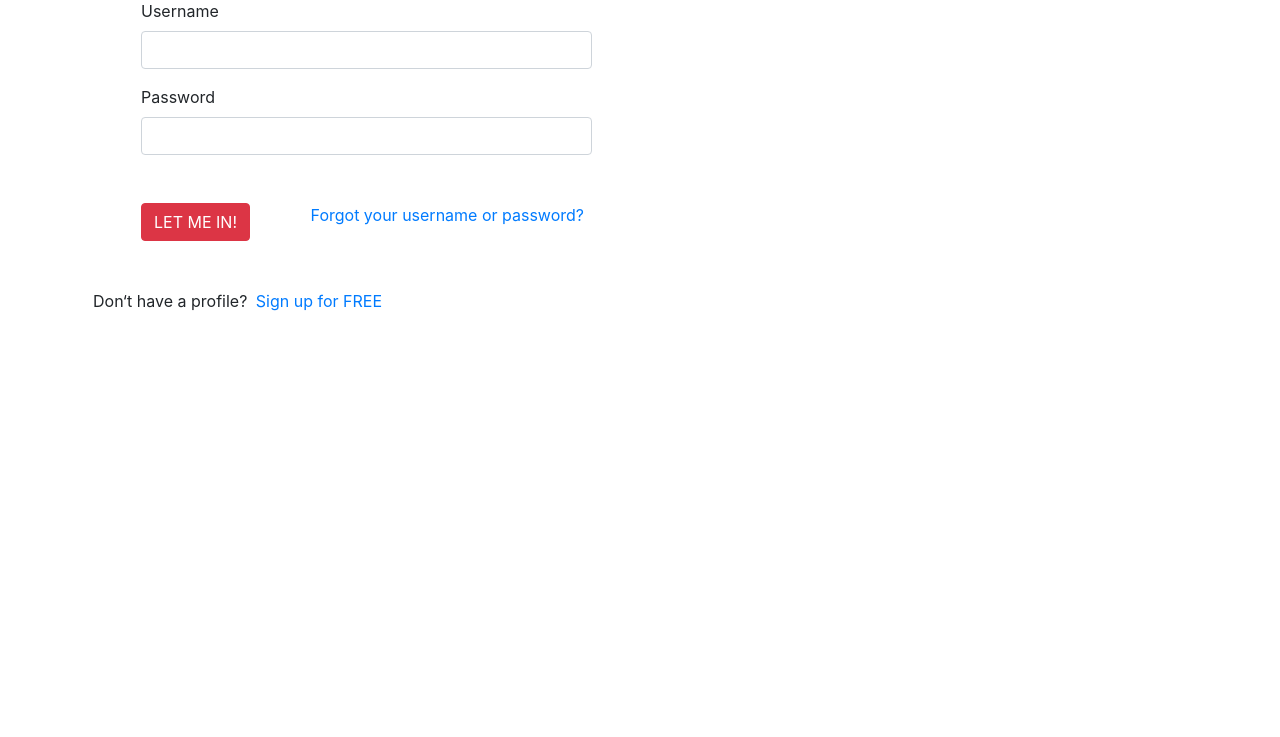
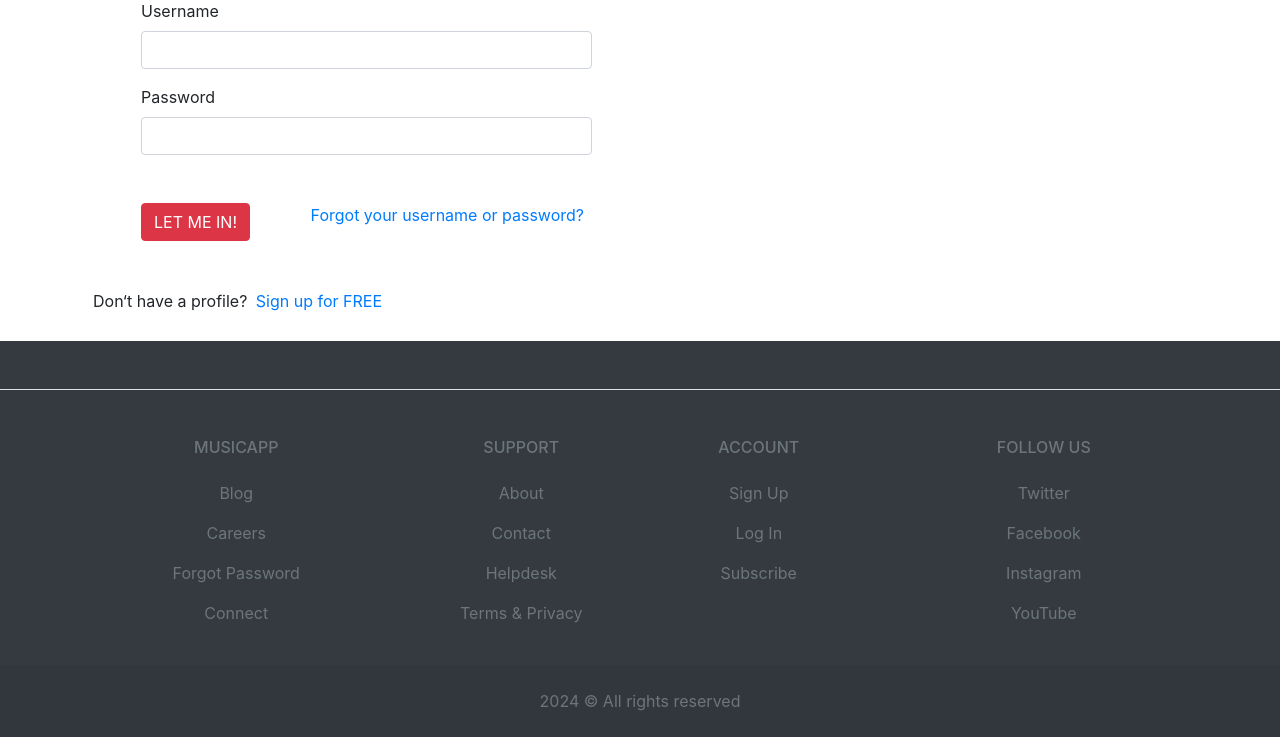
Before and after one commit to Ankitamishra17/Music, a Django app: page /musicApp/login in a window 1280 px wide. Shown: the part 237-974 px from the top of the page. Before the commit the page ends 548 px from the top, so only its background shows below. Run offline with Django 3.2, Linux system fonts and the light colour scheme; some libraries are stand-ins or nearby versions.

Commit message:
initial commit

```diff
--- a/musicApp/templates/musicApp/basic.html
+++ b/musicApp/templates/musicApp/basic.html
@@ -127,14 +127,6 @@
 
 
 
-
-
-
-
-
-
-
-
     {% block body %} {% endblock %}
     <!-- Optional JavaScript -->
     <!-- jQuery first, then Popper.js, then Bootstrap JS -->
@@ -154,5 +146,117 @@
       crossorigin="anonymous"
     ></script>
     {% block JavaScript %} {% endblock %}
+
+
+    <!-- Footer -->
+<footer class="text-center text-lg-start bg-body-tertiary text-muted mt-4 bg-dark">
+  <!-- Section: Social media -->
+  <section class="d-flex justify-content-center justify-content-lg-between p-4 border-bottom">
+    <!-- Left -->
+
+    <!-- Left -->
+
+
+  </section>
+  <!-- Section: Social media -->
+
+  <!-- Section: Links  -->
+  <section class="">
+    <div class="container text-center text-md-start mt-5">
+      <!-- Grid row -->
+      <div class="row mt-3">
+        <!-- Grid column -->
+        <div class="col-md-3 col-lg-4 col-xl-3 mx-auto mb-4">
+          <!-- Content -->
+          <h6 class="text-uppercase fw-bold mb-4">
+            <i class="fas fa-gem me-3"></i>MusicApp
+          </h6>
+          <p>
+            <a href="#!" class="text-reset">Blog</a>
+          </p>
+          <p>
+            <a href="#!" class="text-reset">Careers</a>
+          </p>
+          <p>
+            <a href="#!" class="text-reset">Forgot Password</a>
+          </p>
+          <p>
+            <a href="#!" class="text-reset">Connect</a>
+          </p>
+        </div>
+        <!-- Grid column -->
+
+        <!-- Grid column -->
+        <div class="col-md-2 col-lg-2 col-xl-2 mx-auto mb-4">
+          <!-- Links -->
+          <h6 class="text-uppercase fw-bold mb-4">
+            Support
+          </h6>
+          <p>
+            <a href="#!" class="text-reset">About</a>
+          </p>
+          <p>
+            <a href="#!" class="text-reset">Contact</a>
+          </p>
+          <p>
+            <a href="#!" class="text-reset">Helpdesk</a>
+          </p>
+          <p>
+            <a href="#!" class="text-reset">Terms & Privacy</a>
+          </p>
+        </div>
+        <!-- Grid column -->
+
+        <!-- Grid column -->
+        <div class="col-md-3 col-lg-2 col-xl-2 mx-auto mb-4">
+          <!-- Links -->
+          <h6 class="text-uppercase fw-bold mb-4">
+          Account
+          </h6>
+          <p>
+            <a href="#!" class="text-reset">Sign Up</a>
+          </p>
+          <p>
+            <a href="#!" class="text-reset">Log In</a>
+          </p>
+          <p>
+            <a href="#!" class="text-reset">Subscribe</a>
+          </p>
+
+        </div>
+        <!-- Grid column -->
+
+        <!-- Grid column -->
+        <div class="col-md-4 col-lg-3 col-xl-3 mx-auto mb-md-0 mb-4">
+          <!-- Links -->
+          <h6 class="text-uppercase fw-bold mb-4">Follow Us</h6>
+          <p>
+            <a href="#!" class="text-reset">Twitter</a>
+          </p>
+          <p>
+            <a href="#!" class="text-reset">Facebook</a>
+          </p>
+          <p>
+            <a href="#!" class="text-reset">Instagram</a>
+          </p>
+          <p>
+            <a href="#!" class="text-reset">YouTube</a>
+          </p>
+        </div>
+        <!-- Grid column -->
+      </div>
+      <!-- Grid row -->
+    </div>
+  </section>
+  <!-- Section: Links  -->
+
+  <!-- Copyright -->
+  <div class="text-center p-4" style="background-color: rgba(0, 0, 0, 0.05);">
+    2024 © All rights reserved
+
+  </div>
+  <!-- Copyright -->
+</footer>
+<!-- Footer -->
   </body>
 </html>
--- a/musicApp/templates/musicApp/channel.html
+++ b/musicApp/templates/musicApp/channel.html
@@ -3,7 +3,7 @@
 
 {% block body %}
 
-<h2 style="text-align: center; padding-top: 2%; color: rgb(218, 16, 16);">Channel: {{channel.name}}</h2>
+<h2 style="text-align: center; padding-top: 2%; color: black;">Channel: {{channel.name}}</h2>
 
 <div class="container">
 {% for i in song reversed %}
--- a/musicApp/templates/musicApp/history.html
+++ b/musicApp/templates/musicApp/history.html
@@ -4,7 +4,7 @@
 {% block body %}
 {% load static %}
 
-<h1 style= "color: rgb(158,60,60); text-align: center;"> History</h1>
+<h1 style= "color:black; text-align: center; margin-top:3rem"> History</h1>
 
 {% if history|length < 1 %}
         <h3 style="text-align: center; padding-top: 5%;">You have no Video in your Watch Later</h3>
@@ -27,5 +27,6 @@
     </div>
   </div>
   {% endfor %}
+
 </div>
 {% endblock %}
--- a/musicApp/templates/musicApp/login.html
+++ b/musicApp/templates/musicApp/login.html
@@ -49,23 +49,6 @@
 
 
 {% block body %}
-    {% comment %} <div class="container">
-    <form action = "/musicApp/login" method="POST"> {% csrf_token %}
-        <div class="form-group">
-          <label for="exampleInputEmail1">Username</label>
-          <input type="text" class="form-control" id="exampleInputEmail1"  name="username">
-
-        </div>
-        <div class="form-group">
-          <label for="exampleInputPassword1">Password</label>
-          <input type="password" class="form-control" id="exampleInputPassword1" name="password">
-        </div>
-
-        <button type="submit" class="btn btn-danger">login</button>
-
-    </div>
-      </form> {% endcomment %}
-
 
 <div id="main-wrapper" class="container">
         <div class="row justify-content-center ">
--- a/musicApp/templates/musicApp/songs.html
+++ b/musicApp/templates/musicApp/songs.html
@@ -3,9 +3,9 @@
 
 {% block body %}
 
-<div class= "container">
+<div class= "container ">
   {% for i in song reversed %}
-<div class="card mb-3" style="max-width: 940px; padding-top: 3%;">
+<div class="card  mt-4" style="max-width: 940px; padding-top: 1%;">
     <div class="row g-0">
       <div class="col-md-4">
         <img src="/media/{{i.image}}" class="img-fluid rounded-start" alt="...">
--- a/musicApp/templates/musicApp/upload.html
+++ b/musicApp/templates/musicApp/upload.html
@@ -3,9 +3,10 @@
 
 {% block body %}
 
-<h2 style="text-align: center; padding-top: 2%; color: rgb(218, 16, 16);">Upload Your Music</h2>
+<h2 style="text-align: center; padding-top: 2%; color: black;">Upload Your Music</h2>
 
 <div class="container my-3">
+  <div class="col-lg-6" style="center">
     <form action="/musicApp/upload" enctype="multipart/form-data" method="POST">{% csrf_token %}
         <div class="form-group">
           <label for="exampleInputEmail1">Your Music Name</label>
@@ -47,9 +48,10 @@
           </div>
 
     <div style="padding-top: 3%; padding-bottom: 3%;">
-        <button type="submit" class="btn btn-primary">Upload...</button>
+        <button type="submit" class="btn btn-danger">Upload...</button>
     </div>
       </form>
+    </div>
     </div>
     <!-- Optional JavaScript -->
     <!-- jQuery first, then Popper.js, then Bootstrap JS -->
--- a/musicApp/templates/musicApp/watchlater.html
+++ b/musicApp/templates/musicApp/watchlater.html
@@ -4,7 +4,7 @@
 {% block body %}
 {% load static %}
 
-<h1 style= "color: rgb(158,60,60); text-align: center;"> Watch Later</h1>
+<h1 style= "color: black; text-align: center; margin-top:3rem;"> Watch Later</h1>
 
 {% if history|length < 1 %}
         <h3 style="text-align: center; padding-top: 5%;">You have no Video in your Watch Later</h3>
```
Also changed, not shown: musicApp/templates/musicApp/signup.html (+17 -2 lines), db.sqlite3, musicApp/templates/musicApp/footer.html (deleted).
